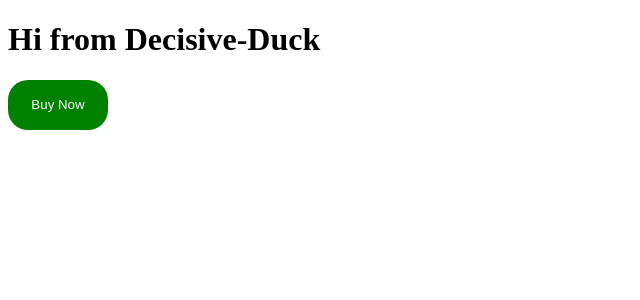
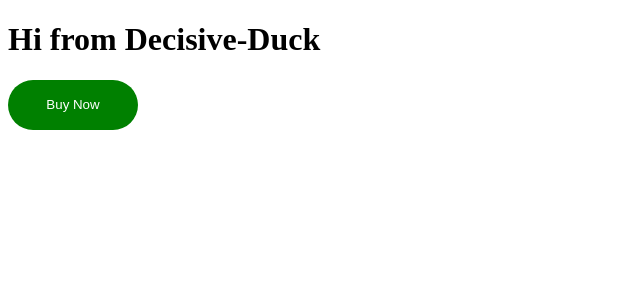
Before and after one commit to harshdeepgill/ONFLICK_e-commerce_website, a React (Create React App) app: page / in a window 1280 px wide. Shown: the top 300 px of the page, without its empty margins (0-640 px from the left). Built offline with nearby package versions, Linux system fonts and the light colour scheme.

Commit message:
modular button component done

```diff
--- a/src/Components/Button.jsx
+++ b/src/Components/Button.jsx
@@ -14,9 +14,9 @@ export default Button;
 
 const BUTTON=styled.button`
     color: white;
-    border-radius: 20px;
+    border-radius: 25px;
     background-color: green;
-    width: 100px;
+    width: 130px;
     height: 50px;
     border: none;
 `
```
